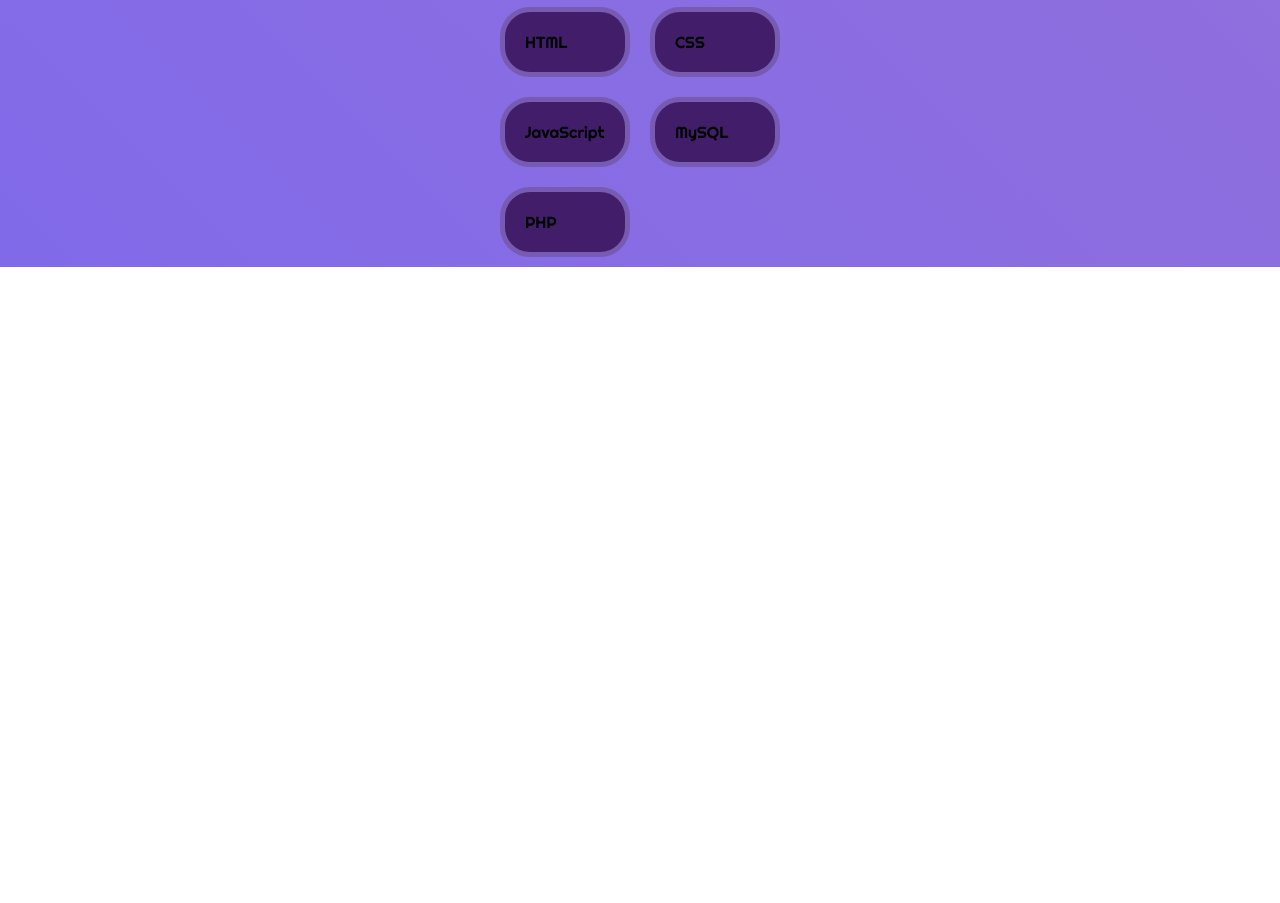
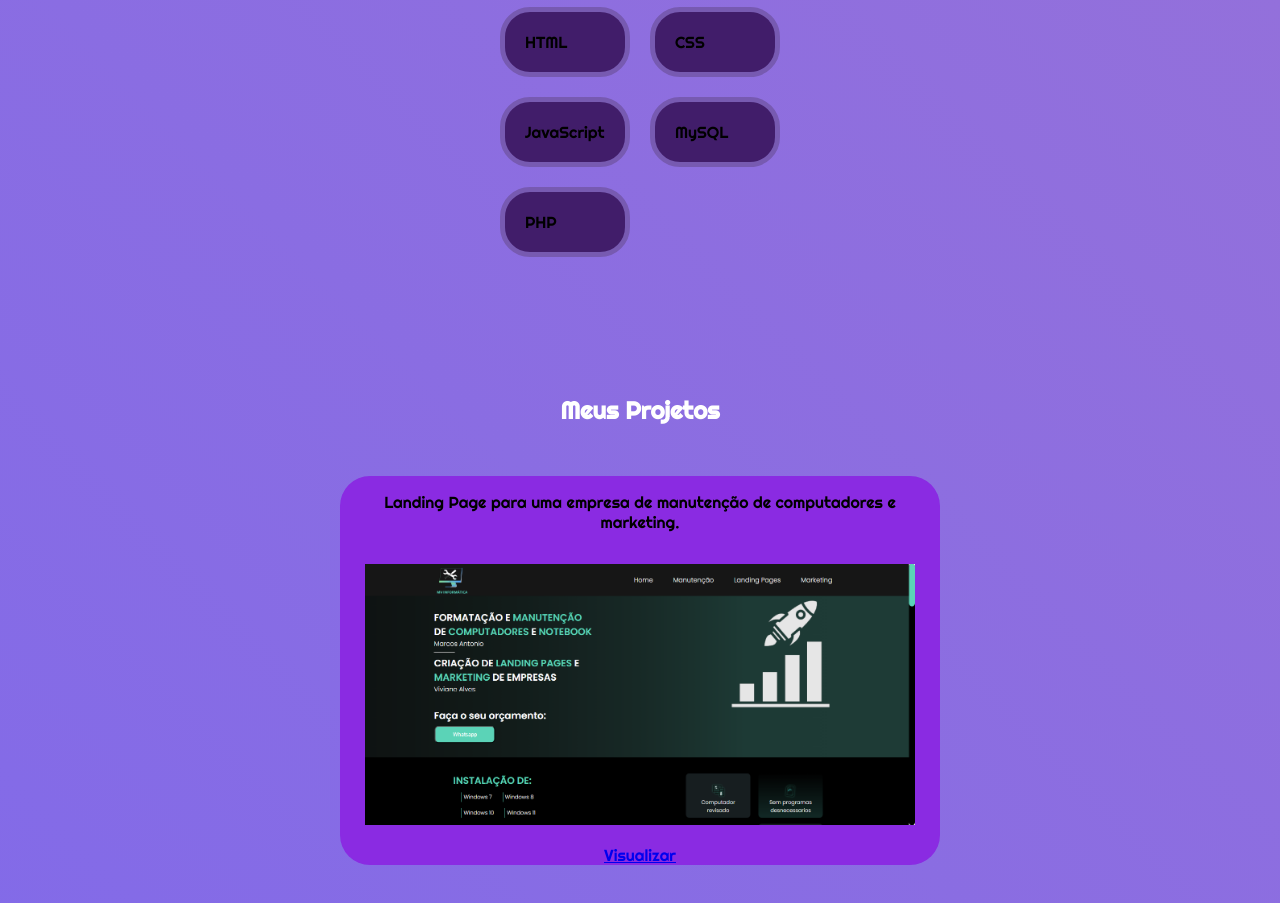
Before and after one commit to viviianealvesc/Porti-folio, a plain HTML site: page index.html in a window 1280 px wide. Shown: the part 996-1899 px from the top of the page. Before the commit the page ends 1263 px from the top, so only its background shows below. Drawn offline with Linux system fonts and the light colour scheme.

Commit message:
Alteração

```diff
--- a/css/style.css
+++ b/css/style.css
@@ -105,7 +105,7 @@ span {
     padding-bottom: 60px;
 }
 
-.sobre-mim h1 {
+.title {
     color: #fff;
     padding: 25px;
 }
@@ -136,3 +136,32 @@ span {
     border-radius: 30px;
     border: 5px solid #775ab1;
 }
+
+     /*PROJETOS*/
+#projetos {
+    margin: 0 auto;
+    margin: 10%;
+    text-align: center;
+}
+
+
+div img{
+   max-width: 550px;
+   padding: 1rem;
+}
+
+
+.cards {
+    margin: 5% auto;
+    max-width: 600px;
+    background-color: var(--cor3);
+    border-radius: 30px;
+}
+
+.cards p {
+    padding: 1rem;
+}
+
+#projetos h1 {
+    color: #fff;
+}
--- a/index.html
+++ b/index.html
@@ -40,7 +40,7 @@
 
         <section id="sobre">
             <div class="sobre-mim">
-                <h1>Quem Sou?</h1>
+                <h1 class="title">Quem Sou?</h1>
                 <p>
                     Sou uma Desenvolvedora Full-Stack em Guararapes-SP. Atualmente estou cursando faculdade de Análise e desenvolvimento de sistemas, na unidade de ensino superior Fatec de Araçatuba, mas anteriormente fiz um curso entregado ao ensino médio, de Desenvolvimento de Sistemas com duração de 3 anos. Sou muito apaixonada em melhorar minhas habilidades de codificação e desenvolvimento de sites. Atualmente estou a procura de um emprego, mas enquanto não recebo um "sim", nos tempos livres tiro um tempo para aperfeiçoar minhas habilidades.
                 </p>
@@ -73,6 +73,13 @@
         </section>
 
         <section id="projetos">
+            <h1>Meus Projetos</h1>
+            <div class="cards">
+                <p>Landing Page para uma empresa de manutenção de computadores
+                    e marketing.</p>
+                    <img  src="./image/landing-page.png" alt="Landing Page">
+                    <a href="https://viviianealvesc.github.io/Formatacao-Computadores/">Visualizar</a>
+            </div>
 
         </section>
     </main>
```
Also changed, not shown: image/landing-page.png (added).
